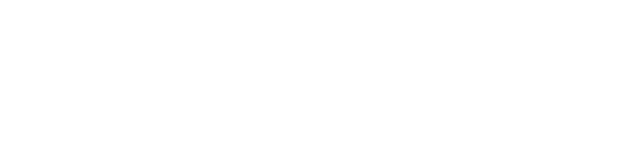
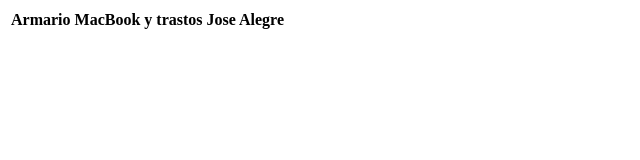
Before and after one commit to pamaes/examen_daw_git, a plain HTML site: page index.html in a window 1280 px wide. Shown: the whole page, without its empty margins (0-640 px from the left). Drawn offline with Linux system fonts and the light colour scheme.

Commit message:
commit tabla

```diff
--- a/index.html
+++ b/index.html
@@ -5,6 +5,11 @@
     <title> Pablo Martinez Estruch</title>
   </head>
   <body>
-
+      <table class="daw">
+          <tr>
+              <th>Armario MacBook y trastos</th>
+              <th>Jose Alegre</th>
+          </tr>
+      </table>
   </body>
 </html>
```
